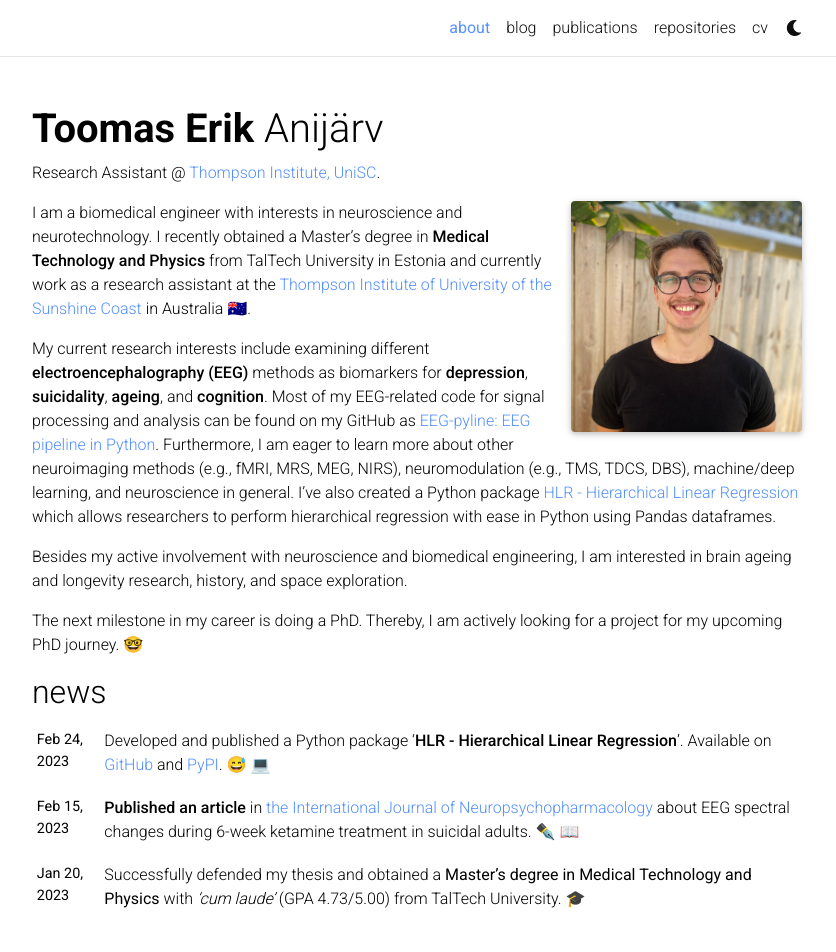
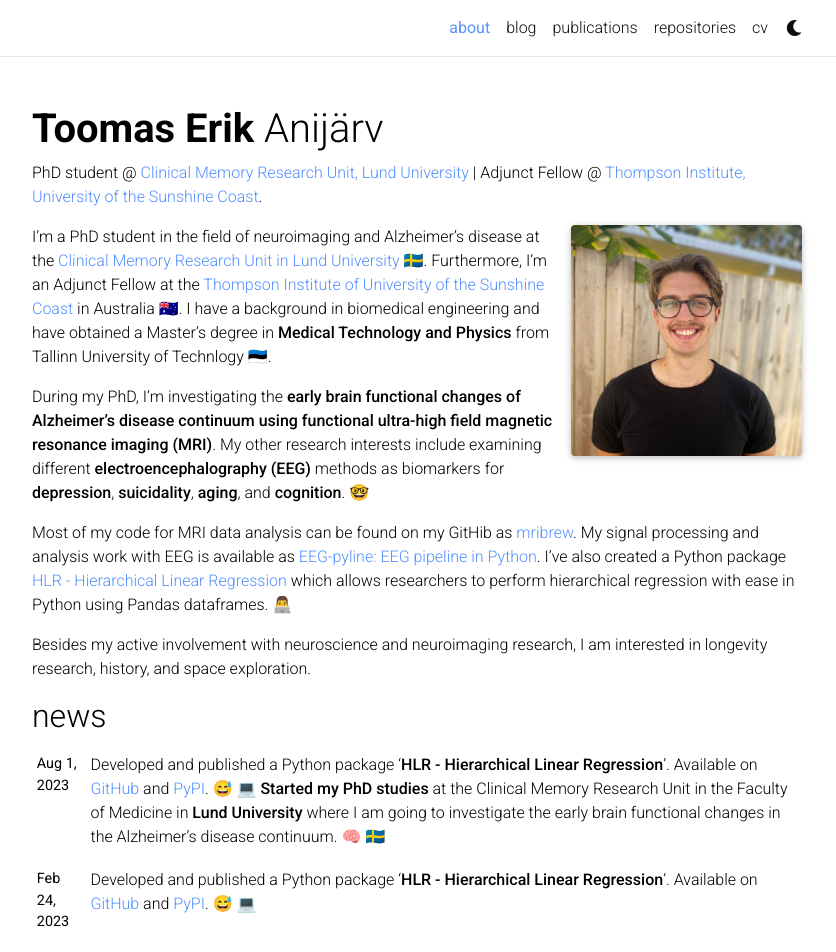
Before and after one commit to teanijarv/teanijarv.github.io, a Jekyll site: the page built from _pages/about.md, in a window 1280 px wide and 1400 px high. Shown: the top 952 px of the window, without its empty margins (223-1059 px from the left). Built offline with Jekyll 4.4.1, drawn with Linux system fonts in a browser that asks for light colours; full-size pictures stand in for the smaller copies a plugin makes; emoji names are drawn with the system emoji font; comment, search, counter and statistics services are not loaded; a style sheet for code colours, icons or effects is not loaded.

Commit message:
started my phd + new publications

```diff
--- a/_data/cv.yml
+++ b/_data/cv.yml
@@ -11,12 +11,20 @@
 - title: Experience
   type: time_table
   contents:
+    - title: Adjunct Fellow
+      institution: Thompson Institute, University of the Sunshine Coast, Australia
+      year: 06.2023 - ...
+      description:
+        - Support and assistance in using the EEG data analysis pipeline (EEG-pyline) developed by me.
+        - Doing original research and writing scientific articles in collaboration with the Healthy Brain Ageing Clinic, Longitudinal Adolescence Brain Study and Clinical Research Unit of the institute.
+
     - title: Research Assistant
       institution: Thompson Institute, University of the Sunshine Coast, Australia
-      year: 03.2022 - ...
+      year: 03.2022-05/2023
       description:
-        - Creation of an EEG pre-processing and analysis pipeline for supporting conducted studies, including oral ketamine trial for major depression and suicidality, and cognitive decline in older adults.
-        - Management of an upcoming clinical trial of a new medical device
+        - Creation of an EEG pre-processing and analysis pipeline for supporting EEG-related research projects and studies.
+        - Data analysis for studies in electrophysiology (i.e., EEG), ketamine as an antidepressant for depression and suicidality, and healthy brain ageing.
+        - Writing and publishing scientific articles.
 
     - title: Chief Experience Officer
       institution: Triumf Health, Estonia
@@ -39,6 +47,12 @@
 - title: Education
   type: time_table
   contents:
+    - title: PhD in Medical Science, Neurology
+      institution: Lund University, Sweden
+      year: 08.2023 - ...
+      description:
+        - Part of the Clinical Memory Research Unit in the Faculty of Medicine
+        - Investigating early brain functional changes in the Alzheimer's disease continuum using fMRI and dMRI
     - title: MScEng in Medical Technology and Physics
       institution: Tallinn University of Technology, Estonia
       year: 09.2020-01.2023
@@ -93,6 +107,7 @@
     - title: Python
       items:
         - Data analytics and visualisation (NumPy, SciPy, Pandas, Matplotlib, seaborn)
+        - MRI image processing and analysis (nibabel, nipype, nipy, dipy, nilearn)
         - Electroencephalography (EEG) signal processing and analysis (MNE, specparam)
         - Basic machine/deep learning (scikit-learn, Tensorflow)
         - Raspberry Pi programming
@@ -114,7 +129,6 @@
 - title: Interests
   type: list
   contents:
-    - <u>Neuroimaging:</u> electroencephalography (EEG), functional magnetic resonance imaging (fMRI), magnetoencephalography (MEG), magnetic resonance spectroscopy (MRS), near-infrared spectroscopy (NIRS)
+    - <u>Neuroimaging:</u> functional magnetic resonance imaging (fMRI), diffusion magnetic resonance imaging (dMRI), electroencephalography (EEG)
     - <u>Neuroscience:</u> Alzheimer's disease, cognitive decline, ageing, cognition, depression, suicidality
-    - <u>Neuromodulation:</u> transcranial magnetic stimulation (TMS), transcranial direct current stimulation (TDCS), deep brain stimulation (DBS)
     - <u>Longetivity:</u> ageing, nutrition, exercise
--- a/_data/repositories.yml
+++ b/_data/repositories.yml
@@ -2,6 +2,7 @@ github_users:
   - teanijarv
 
 my_github_repos:
+  - teanijarv/mribrew
   - teanijarv/EEG-pyline
   - teanijarv/HLR
 
--- a/_pages/about.md
+++ b/_pages/about.md
@@ -2,7 +2,7 @@
 layout: about
 title: about
 permalink: /
-subtitle: Research Assistant @ <a href='https://www.usc.edu.au/thompson-institute'>Thompson Institute, UniSC</a>.
+subtitle: PhD student @ <a href='https://biofinder.se'>Clinical Memory Research Unit, Lund University</a> | Adjunct Fellow @ <a href='https://www.usc.edu.au/thompson-institute'>Thompson Institute, University of the Sunshine Coast</a>.
 
 profile:
   align: right
@@ -16,10 +16,10 @@ selected_papers: true # includes a list of papers marked as "selected={true}"
 social: true  # includes social icons at the bottom of the page
 ---
 
-I am a biomedical engineer with interests in neuroscience and neurotechnology. I recently obtained a Master's degree in **Medical Technology and Physics** from TalTech University in Estonia and currently work as a research assistant at the [Thompson Institute of University of the Sunshine Coast](https://www.usc.edu.au/thompson-institute) in Australia :australia:.
+I'm a PhD student in the field of neuroimaging and Alzheimer's disease at the [Clinical Memory Research Unit in Lund University](https://biofinder.se) :sweden:. Furthermore, I'm an Adjunct Fellow at the [Thompson Institute of University of the Sunshine Coast](https://www.usc.edu.au/thompson-institute) in Australia :australia:. I have a background in biomedical engineering and have obtained a Master's degree in **Medical Technology and Physics** from Tallinn University of Technlogy :estonia:.
 
-My current research interests include examining different **electroencephalography (EEG)** methods as biomarkers for **depression**, **suicidality**, **ageing**, and **cognition**. Most of my EEG-related code for signal processing and analysis can be found on my GitHub as [EEG-pyline: EEG pipeline in Python](https://github.com/teanijarv/EEG-pyline/). Furthermore, I am eager to learn more about other neuroimaging methods (e.g., fMRI, MRS, MEG, NIRS), neuromodulation (e.g., TMS, TDCS, DBS), machine/deep learning, and neuroscience in general. I've also created a Python package [HLR - Hierarchical Linear Regression](https://github.com/teanijarv/HLR) which allows researchers to perform hierarchical regression with ease in Python using Pandas dataframes.
+During my PhD, I'm investigating the **early brain functional changes of Alzheimer's disease continuum using functional ultra-high field magnetic resonance imaging (MRI)**. My other research interests include examining different **electroencephalography (EEG)** methods as biomarkers for **depression**, **suicidality**, **aging**, and **cognition**. :nerd_face:
 
-Besides my active involvement with neuroscience and biomedical engineering, I am interested in brain ageing and longevity research, history, and space exploration.
+Most of my code for MRI data analysis can be found on my GitHib as [mribrew](https://github.com/teanijarv/mribrew). My signal processing and analysis work with EEG is available as [EEG-pyline: EEG pipeline in Python](https://github.com/teanijarv/EEG-pyline/). I've also created a Python package [HLR - Hierarchical Linear Regression](https://github.com/teanijarv/HLR) which allows researchers to perform hierarchical regression with ease in Python using Pandas dataframes. :man_technologist:
 
-The next milestone in my career is doing a PhD. Thereby, I am actively looking for a project for my upcoming PhD journey. :nerd_face:
+Besides my active involvement with neuroscience and neuroimaging research, I am interested in longevity research, history, and space exploration.
```
Also changed, not shown: _bibliography/articles.bib (+12 -12 lines), _data/venues.yml (+5 -2 lines), _news/announcement_6.md (added, +9 -0 lines).
